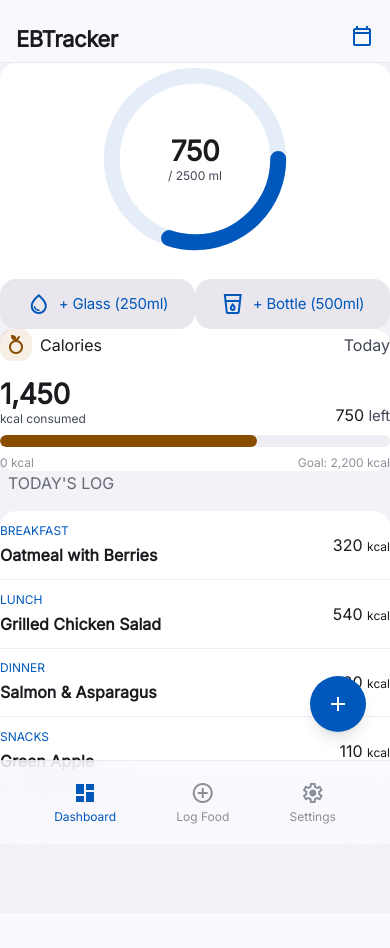
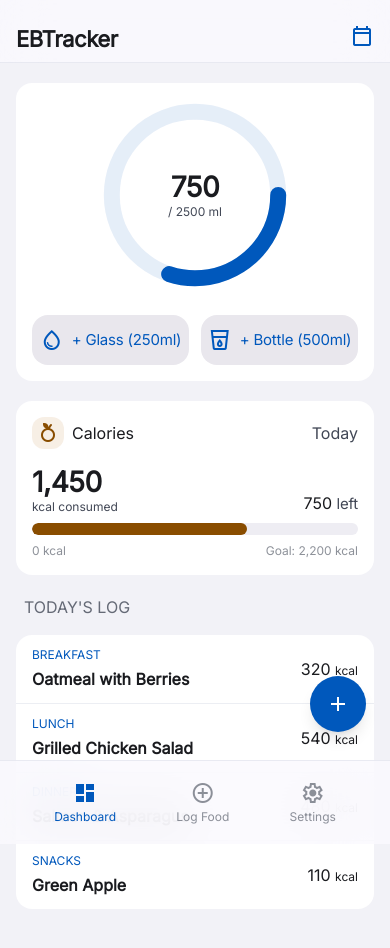
Before and after one commit to John-Bell/EBTracker, a React (Vite) app: page / in a window 390 px wide. Shown: the top 948 px of the page. Before the commit the page ends 913 px from the top, so only its background shows below. Built offline with nearby package versions, Linux system fonts and the light colour scheme.

Commit message:
fix: resolve mobile layout overflow on Dashboard and Log Meal screens (#24)

```diff
--- a/dev-dist/registerSW.js
+++ b/dev-dist/registerSW.js
@@ -1 +1 @@
-if('serviceWorker' in navigator) navigator.serviceWorker.register('/dev-sw.js?dev-sw', { scope: '/', type: 'classic' })
+if('serviceWorker' in navigator) navigator.serviceWorker.register('/EBTracker/dev-sw.js?dev-sw', { scope: '/EBTracker/', type: 'classic' })
--- a/src/pages/Dashboard.tsx
+++ b/src/pages/Dashboard.tsx
@@ -15,10 +15,10 @@ export function Dashboard() {
         </div>
       </header>
 
-      <main className="px-margin-mobile pt-stack-gap pb-32 max-w-2xl mx-auto space-y-stack-gap">
+      <main className="px-4 pt-5 pb-32 max-w-2xl mx-auto space-y-5">
         {/* Water Intake Section */}
         <section
-          className="bg-surface-container-lowest rounded-xl p-card-padding ios-shadow flex flex-col items-center transition-all duration-600 ease-out"
+          className="bg-surface-container-lowest rounded-xl p-4 ios-shadow flex flex-col items-center transition-all duration-600 ease-out"
           style={{ opacity: 1, transform: 'translateY(0px)' }}
         >
           <div className="relative w-48 h-48">
@@ -52,7 +52,7 @@ export function Dashboard() {
               <span className="font-caption text-caption text-on-surface-variant">/ 2500 ml</span>
             </div>
           </div>
-          <div className="mt-6 flex w-full gap-gutter">
+          <div className="mt-6 flex w-full gap-3">
             <button className="flex-1 h-[50px] bg-surface-container-high rounded-xl text-primary font-semibold flex items-center justify-center gap-2 active:scale-95 transition-transform">
               <span className="material-symbols-outlined text-[20px]">water_drop</span>
               <span className="text-body-sm">+ Glass (250ml)</span>
@@ -66,7 +66,7 @@ export function Dashboard() {
 
         {/* Calories Summary Card */}
         <section
-          className="bg-surface-container-lowest rounded-xl p-card-padding ios-shadow transition-all duration-600 ease-out"
+          className="bg-surface-container-lowest rounded-xl p-4 ios-shadow transition-all duration-600 ease-out"
           style={{ opacity: 1, transform: 'translateY(0px)' }}
         >
           <div className="flex items-center justify-between mb-4">
@@ -106,7 +106,7 @@ export function Dashboard() {
           <h2 className="px-2 font-label-caps text-on-surface-variant/80 uppercase">Today's Log</h2>
           <div className="bg-surface-container-lowest rounded-xl overflow-hidden ios-shadow">
             {/* Breakfast */}
-            <div className="px-card-padding py-3 flex items-center justify-between active:bg-surface-variant/10 transition-colors">
+            <div className="px-4 py-3 flex items-center justify-between active:bg-surface-variant/10 transition-colors">
               <div className="flex items-center gap-4">
                 <div>
                   <p className="font-label-caps text-primary text-caption uppercase mb-1">Breakfast</p>
@@ -122,7 +122,7 @@ export function Dashboard() {
             <div className="h-[0.5px] bg-outline-variant/30"></div>
 
             {/* Lunch */}
-            <div className="px-card-padding py-3 flex items-center justify-between active:bg-surface-variant/10 transition-colors">
+            <div className="px-4 py-3 flex items-center justify-between active:bg-surface-variant/10 transition-colors">
               <div className="flex items-center gap-4">
                 <div>
                   <p className="font-label-caps text-primary text-caption uppercase mb-1">Lunch</p>
@@ -138,7 +138,7 @@ export function Dashboard() {
             <div className="h-[0.5px] bg-outline-variant/30"></div>
 
             {/* Dinner */}
-            <div className="px-card-padding py-3 flex items-center justify-between active:bg-surface-variant/10 transition-colors">
+            <div className="px-4 py-3 flex items-center justify-between active:bg-surface-variant/10 transition-colors">
               <div className="flex items-center gap-4">
                 <div>
                   <p className="font-label-caps text-primary text-caption uppercase mb-1">Dinner</p>
@@ -154,7 +154,7 @@ export function Dashboard() {
             <div className="h-[0.5px] bg-outline-variant/30"></div>
 
             {/* Snacks */}
-            <div className="px-card-padding py-3 flex items-center justify-between active:bg-surface-variant/10 transition-colors">
+            <div className="px-4 py-3 flex items-center justify-between active:bg-surface-variant/10 transition-colors">
               <div className="flex items-center gap-4">
                 <div>
                   <p className="font-label-caps text-primary text-caption uppercase mb-1">Snacks</p>
--- a/src/pages/LogMeal.tsx
+++ b/src/pages/LogMeal.tsx
@@ -93,7 +93,7 @@ export function LogMeal() {
         </div>
       </header>
 
-      <main className="px-margin-mobile pt-stack-gap pb-52 max-w-2xl mx-auto">
+      <main className="px-4 pt-5 pb-52 max-w-2xl mx-auto">
         {/* Search Section */}
         <div className="relative z-30 mb-8" ref={popoverRef}>
           <div className="flex items-center bg-white dark:bg-surface-container rounded-xl px-4 py-3 ios-shadow focus-within:ring-2 focus-within:ring-primary/20 transition-all">
@@ -166,7 +166,7 @@ export function LogMeal() {
 
         {/* Form Section */}
         <section className="space-y-6">
-          <div className="bg-white rounded-2xl p-card-padding ios-shadow">
+          <div className="bg-white rounded-2xl p-4 ios-shadow">
             <h2 className="font-label-caps text-outline mb-4 uppercase tracking-wider text-[11px]">Item Details</h2>
             <div className="space-y-5">
               {/* Item Name */}
@@ -206,7 +206,7 @@ export function LogMeal() {
           </div>
 
           {/* Meal Type Segmented Control */}
-          <div className="bg-white rounded-2xl p-card-padding ios-shadow">
+          <div className="bg-white rounded-2xl p-4 ios-shadow">
             <h2 className="font-label-caps text-outline mb-4 uppercase tracking-wider text-[11px]">Meal Type</h2>
             <div className="grid grid-cols-2 gap-2 sm:grid-cols-4 bg-[#E9E9EB]/50 p-1 rounded-xl">
               {(['Breakfast', 'Lunch', 'Dinner', 'Snack'] as const).map((type) => (
@@ -226,7 +226,7 @@ export function LogMeal() {
           </div>
 
           {/* Quick Log Card (Asymmetric Layout element) */}
-          <div className="bg-primary/5 border border-primary/10 rounded-2xl p-card-padding flex items-start gap-4">
+          <div className="bg-primary/5 border border-primary/10 rounded-2xl p-4 flex items-start gap-4">
             <div className="bg-primary/20 p-2 rounded-xl">
               <span className="material-symbols-outlined text-primary" style={{ fontVariationSettings: "'FILL' 1" }}>
                 info
--- a/tailwind.config.js
+++ b/tailwind.config.js
@@ -67,6 +67,12 @@ export default {
         'label-caps': ['13px', { lineHeight: '18px', letterSpacing: '0.1px', fontWeight: '600' }],
         'caption': ['12px', { lineHeight: '16px', fontWeight: '400' }],
       },
+      spacing: {
+        'margin-mobile': '16px',
+        'gutter': '12px',
+        'card-padding': '16px',
+        'stack-gap': '20px',
+      },
       borderRadius: {
         'sm': '0.25rem',
         DEFAULT: '0.5rem',
```
